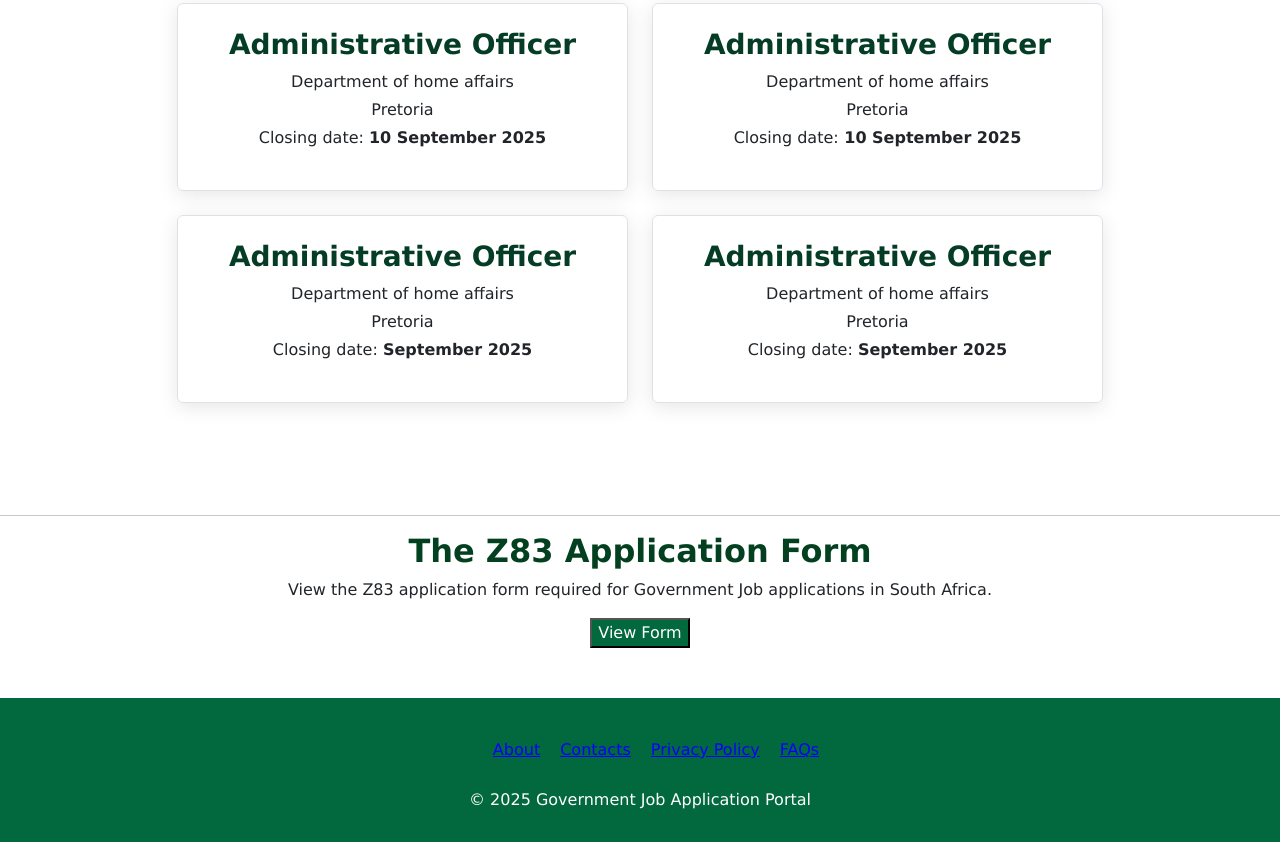
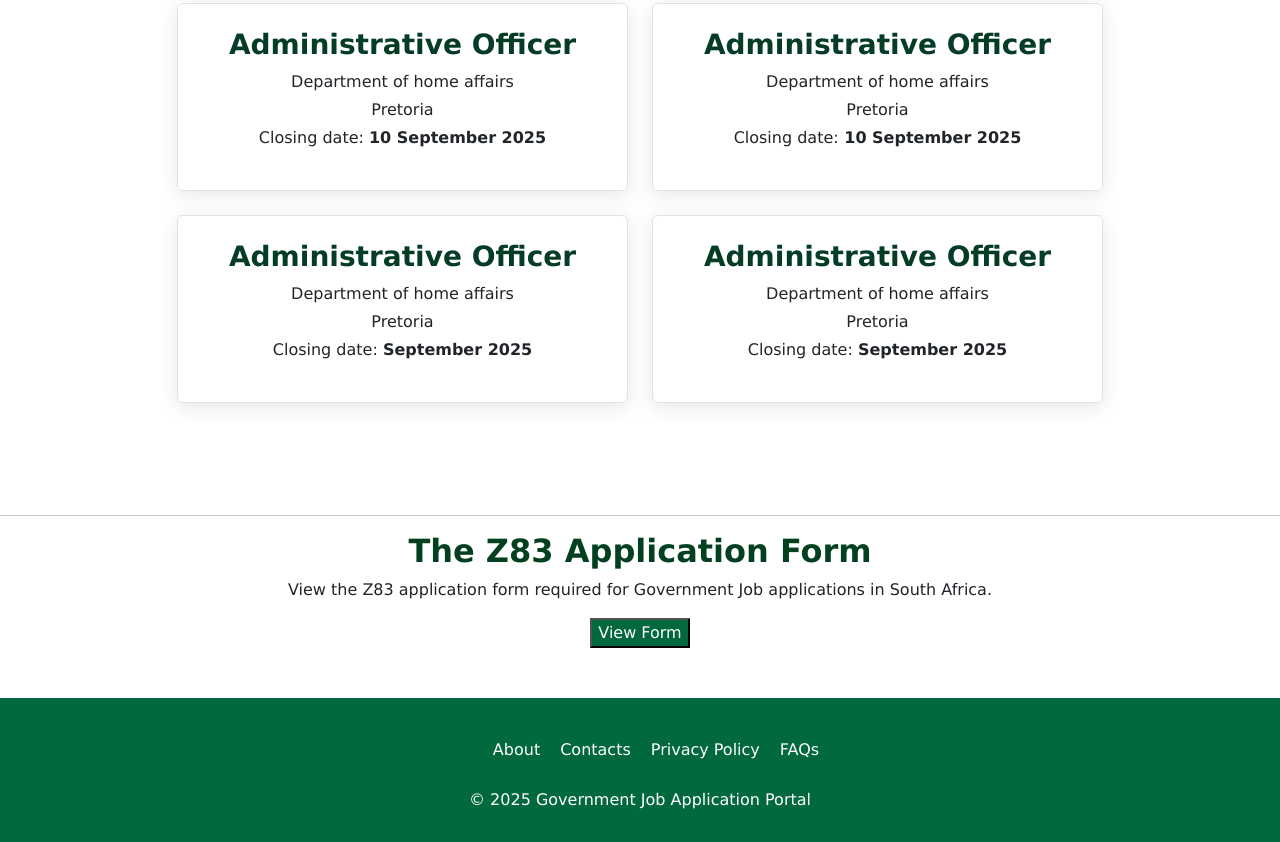
Before and after one commit to vhukhudomulaudzi/Gov-Job, a plain HTML site: page index.html in a window 1280 px wide. Shown: the part 327-1169 px from the top of the page. Drawn offline with nearby package versions, Linux system fonts and the light colour scheme.

Commit message:
Update Style.css

```diff
--- a/Style.css
+++ b/Style.css
@@ -49,9 +49,10 @@ footer li {
 }
 
 footer ul a {
-  text-decoration: underline;
-  color:  #0000FF;;
+  color: white;
 }
+
+footer a:hover{color:rgb(20, 208, 108) ;}
 
 .custom-shadow {
   box-shadow: 0 4px 20px rgba(0, 0, 0, 0.1);
```
